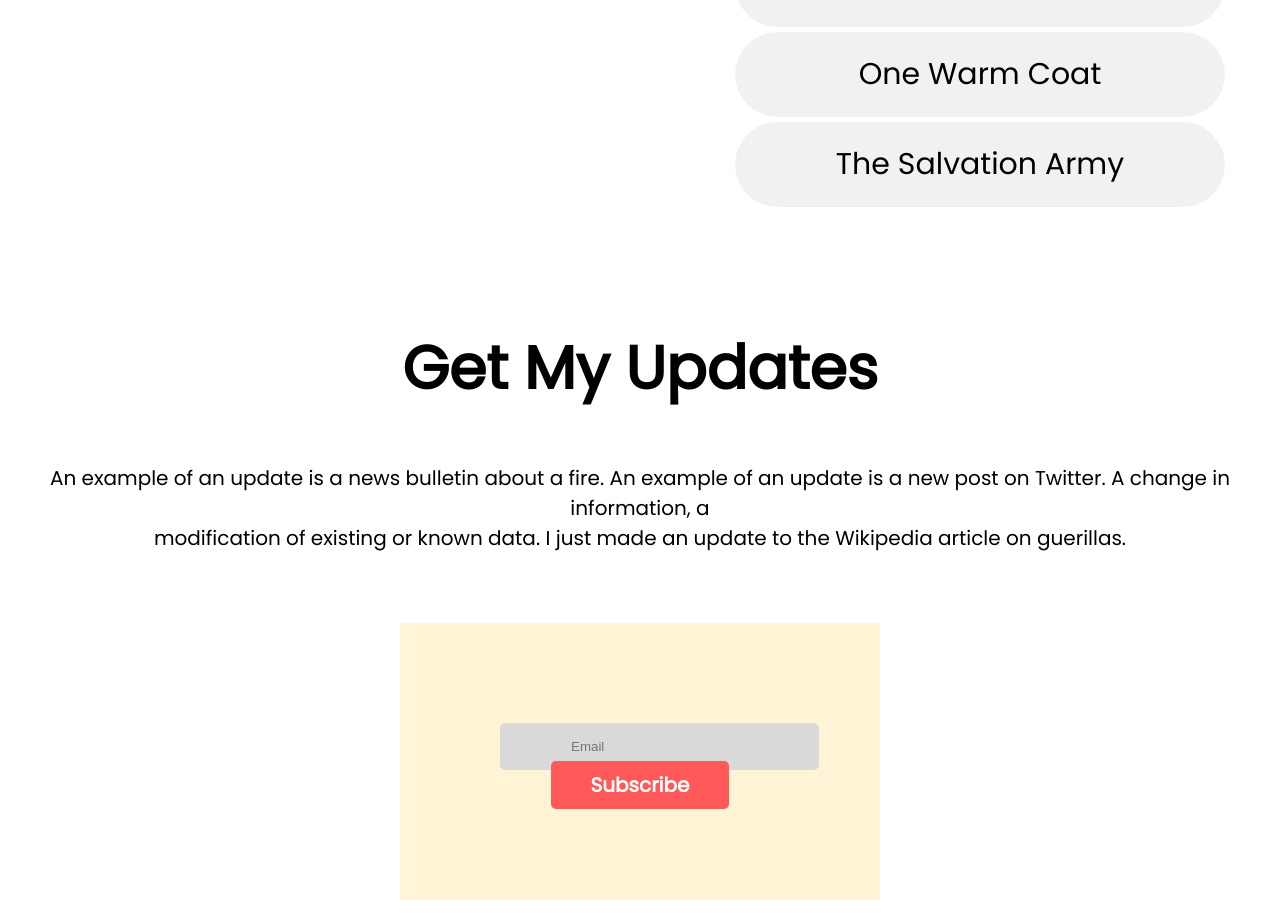
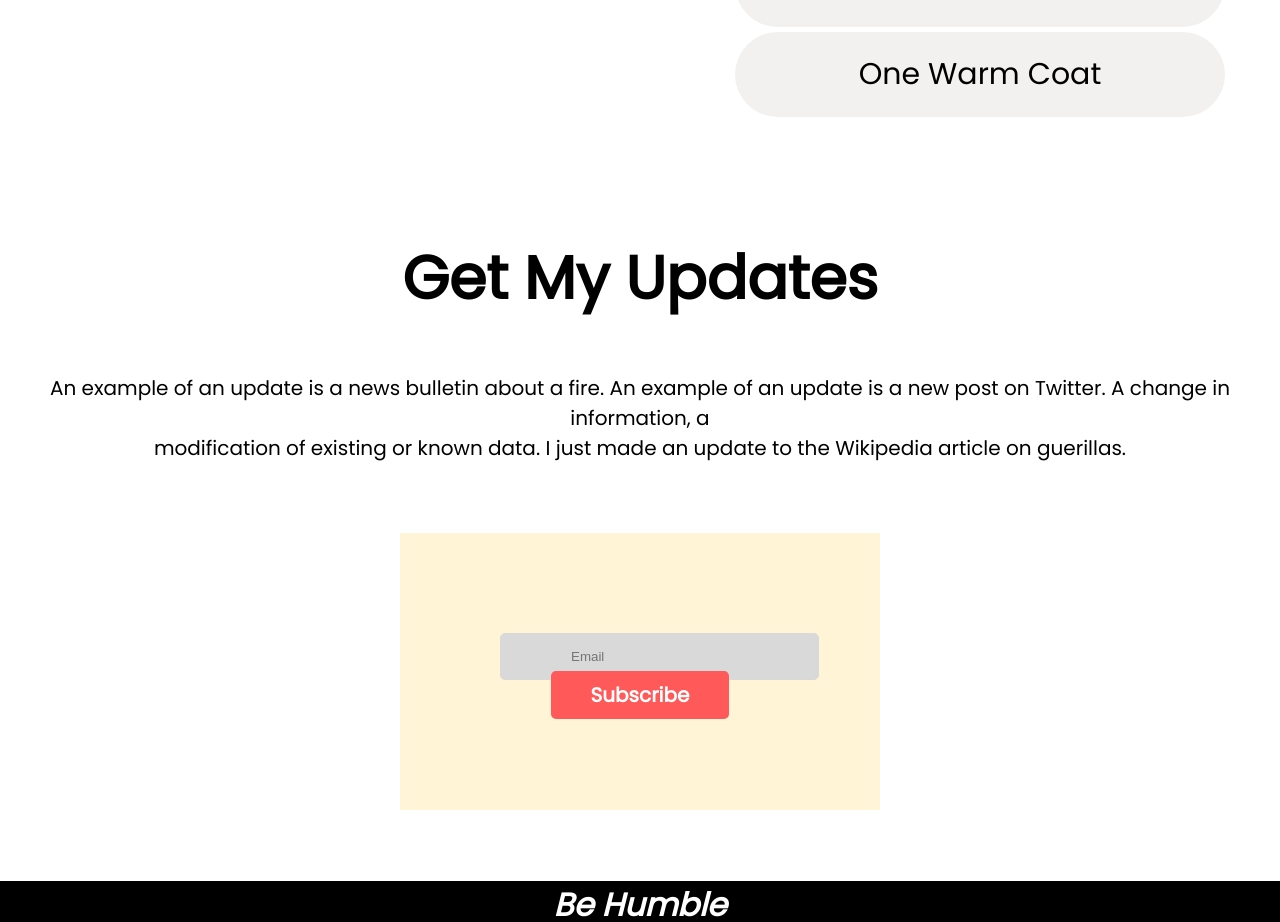
Before and after one commit to shakautkader608/Donate-today, a plain HTML site: page index.html in a window 1280 px wide. Shown: the part 3155-4077 px from the top of the page. Drawn offline with Linux system fonts and the light colour scheme.

Commit message:
Complete the Assignment

```diff
--- a/index.html
+++ b/index.html
@@ -96,7 +96,7 @@
                     <li>Free the Girls</li>
                     <li>Goodwill</li>
                     <li>One Warm Coat</li>
-                    <li>The Salvation Army</li>
+
                 </ul>
 
                 </div>
```
